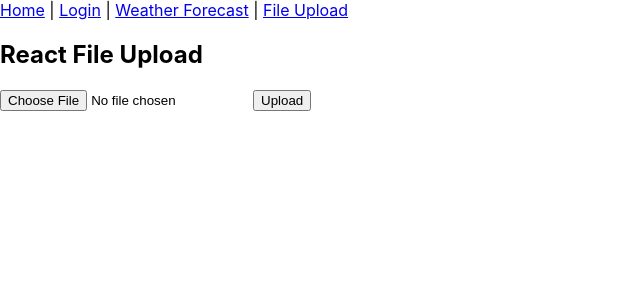
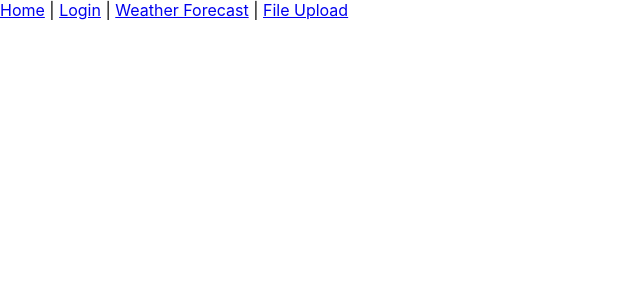
Before and after one commit to WeiXin010/SSD_Lab5, a React (Create React App) app in the folder frontend/: page /fileUplaod in a window 1280 px wide. Shown: the top 300 px of the page, without its empty margins (0-640 px from the left). Built offline with nearby package versions, Linux system fonts and the light colour scheme.

Commit message:
another typo

```diff
--- a/frontend/src/App.js
+++ b/frontend/src/App.js
@@ -21,7 +21,7 @@ function App() {
                 <Route path="/" element={<Home />} />
                 <Route path="/login" element={<Login />} />
                 <Route path="/weather" element={<Weather />} />
-                <Route path="/fileUplaod" element={<FileUpload />} />
+                <Route path="/fileUpload" element={<FileUpload />} />
             </Routes>
         </Router>
     );
```
